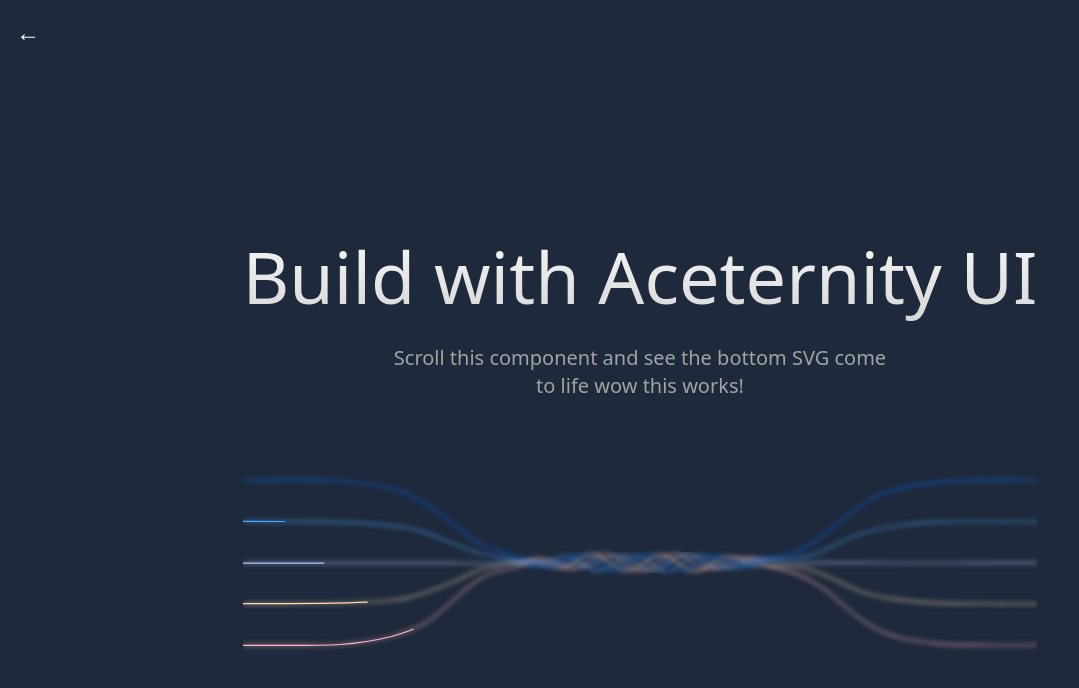
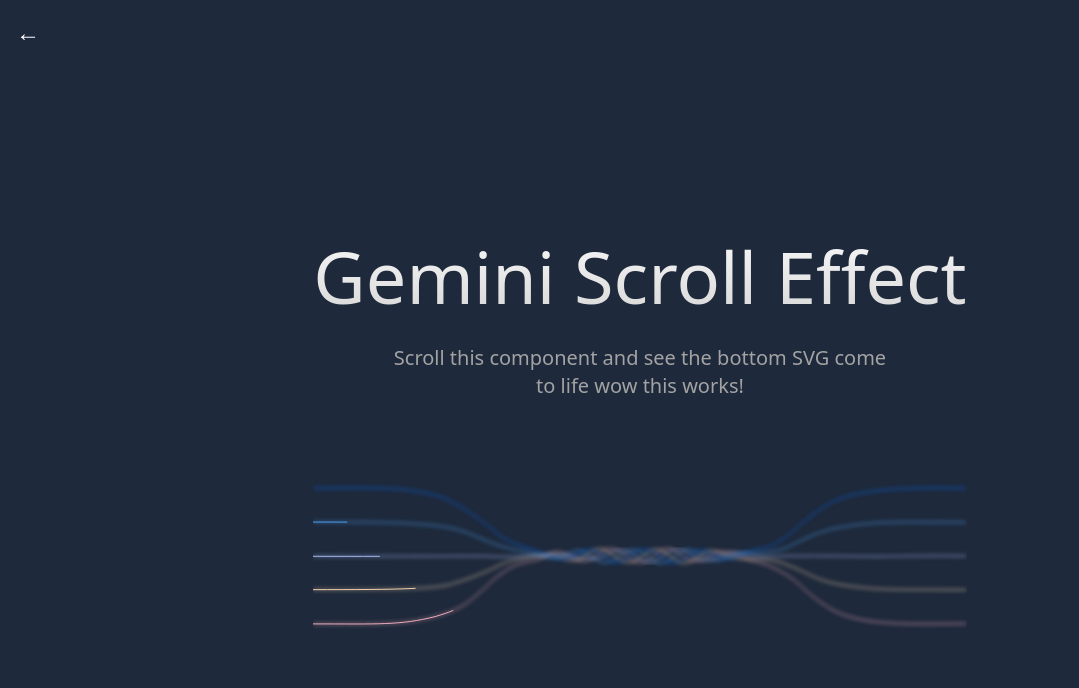
Before and after one commit to FacundoTenuta/AceternityExamples, a Next.js app: page /examples/gemini-scroll in a window 1280 px wide. Shown: the top 688 px of the page, without its empty margins (0-1079 px from the left). Built offline with nearby package versions, Linux system fonts and the light colour scheme.

Commit message:
Update alt text and title in Lid component, and update title in GoogleGeminiEffect component

```diff
--- a/package.json
+++ b/package.json
@@ -1,5 +1,4 @@
 {
-  "name": "aceternity-ui",
 	"version": "0.1.0",
 	"private": true,
 	"scripts": {
--- a/src/components/geminiScrollEffect/GoogleGeminiEffect.tsx
+++ b/src/components/geminiScrollEffect/GoogleGeminiEffect.tsx
@@ -22,7 +22,7 @@
 	return (
 		<div className={cn('fixed', className)}>
 			<p className="text-lg md:text-7xl font-normal pb-4 text-center bg-clip-text text-transparent bg-gradient-to-b from-neutral-100 to-neutral-300">
-				{title || `Build with Aceternity UI`}
+				{title || `Gemini Scroll Effect`}
 			</p>
 			<p className="text-xs md:text-xl font-normal text-center text-neutral-400 mt-4 max-w-lg mx-auto">
 				{description ||
--- a/src/components/macbookScroll/Lid.tsx
+++ b/src/components/macbookScroll/Lid.tsx
@@ -50,7 +50,7 @@
 				<div className="absolute inset-0 bg-[#272729] rounded-lg" />
 				<Image
 					src={src as string}
-					alt="aceternity logo"
+					alt="logo"
 					fill
 					className="object-cover object-left-top absolute rounded-lg inset-0 h-full w-full"
 				/>
```
Also changed, not shown: 1 other file (tests, documents, lock files or other folders). Lines whose indentation alone changed are shown as unchanged.
